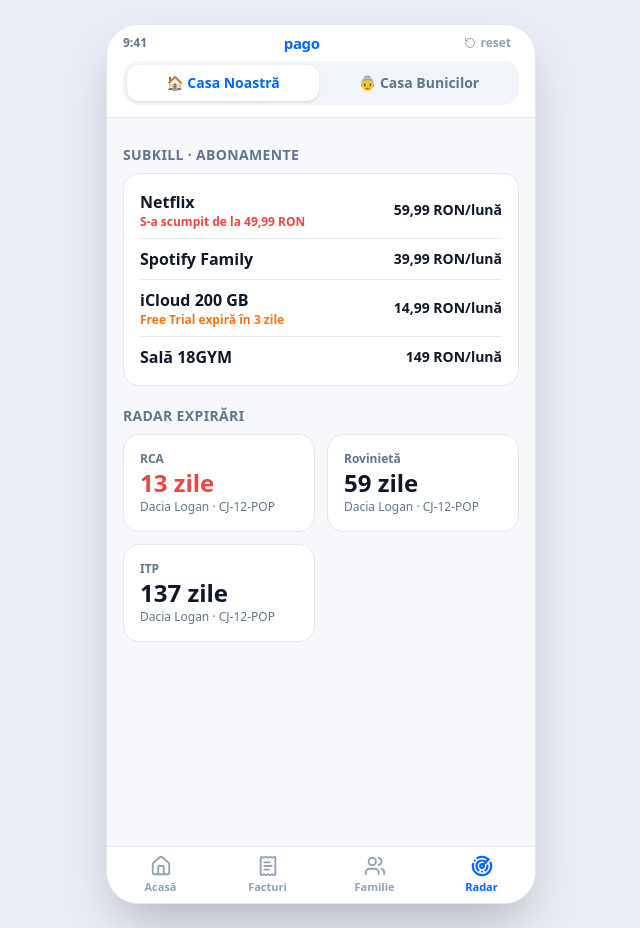
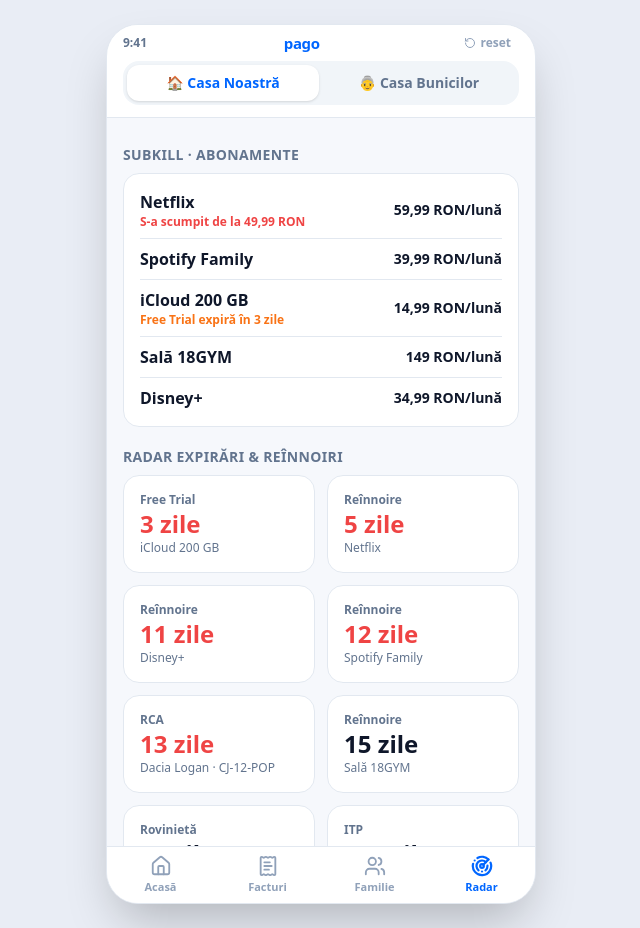
Before and after one commit to AlexGADC/pago-hackathon, a Next.js app: page /radar in a window 1280 px wide. Shown: the whole page, without its empty margins (319-959 px from the left). Built offline with nearby package versions, Linux system fonts and the light colour scheme.

Commit message:
Adauga README cu anuntul feature-ului pentru hackathon

```diff
--- a/src/components/radar/RadarScreen.tsx
+++ b/src/components/radar/RadarScreen.tsx
@@ -12,6 +12,17 @@ export function RadarScreen() {
   const { activeHouse } = useFamily();
   const subs = subscriptions.filter((s) => s.houseId === activeHouse);
   const exps = expiries.filter((e) => e.houseId === activeHouse);
+
+  // Radar: expirările auto (RCA, Rovinietă, ITP) + reînnoirile abonamentelor (Netflix, Disney+ etc.), sortate după zile rămase.
+  const radarItems = [
+    ...exps.map((e) => ({ id: e.id, kind: e.kind, title: e.vehicle, date: e.expiresOn })),
+    ...subs.map((s) => ({
+      id: `radar-${s.id}`,
+      kind: s.trialEndsOn ? "Free Trial" : "Reînnoire",
+      title: s.name,
+      date: s.trialEndsOn ?? s.renewsOn,
+    })),
+  ].sort((a, b) => daysUntil(a.date) - daysUntil(b.date));
 
   return (
     <div>
@@ -29,15 +40,15 @@ export function RadarScreen() {
         ))}
       </Card>
 
-      <SectionTitle>Radar expirări</SectionTitle>
+      <SectionTitle>Radar expirări & reînnoiri</SectionTitle>
       <div className="grid grid-cols-2 gap-3">
-        {exps.map((e) => {
-          const d = daysUntil(e.expiresOn);
+        {radarItems.map((r) => {
+          const d = daysUntil(r.date);
           return (
-            <Card key={e.id} className={d <= 14 ? "border-alert/40 bg-alert-bg" : ""}>
-              <p className="text-xs font-bold text-slate-500">{e.kind}</p>
+            <Card key={r.id} className={d <= 14 ? "border-alert/40 bg-alert-bg" : ""}>
+              <p className="text-xs font-bold text-slate-500">{r.kind}</p>
               <p className={`text-2xl font-extrabold ${d <= 14 ? "text-alert" : ""}`}>{d} zile</p>
-              <p className="text-xs text-slate-500">{e.vehicle}</p>
+              <p className="text-xs text-slate-500">{r.title}</p>
             </Card>
           );
         })}
--- a/src/data/mockFamilyData.ts
+++ b/src/data/mockFamilyData.ts
@@ -163,6 +163,7 @@ export const subscriptions: Subscription[] = [
   { id: "sub-icloud", houseId: "acasa", name: "iCloud 200 GB", monthlyPrice: 14.99, renewsOn: "2026-12-02", trialEndsOn: "2026-11-19" },
   { id: "sub-sala", houseId: "acasa", name: "Sală 18GYM", monthlyPrice: 149, renewsOn: "2026-12-01" },
   { id: "sub-tv-bunici", houseId: "bunici", name: "Digi TV", monthlyPrice: 35, renewsOn: "2026-11-25" },
+  { id: "sub-disney", houseId: "acasa", name: "Disney+", monthlyPrice: 34.99, renewsOn: "2026-11-27" },
 ];
 
 export const expiries: ExpiryItem[] = [
```
